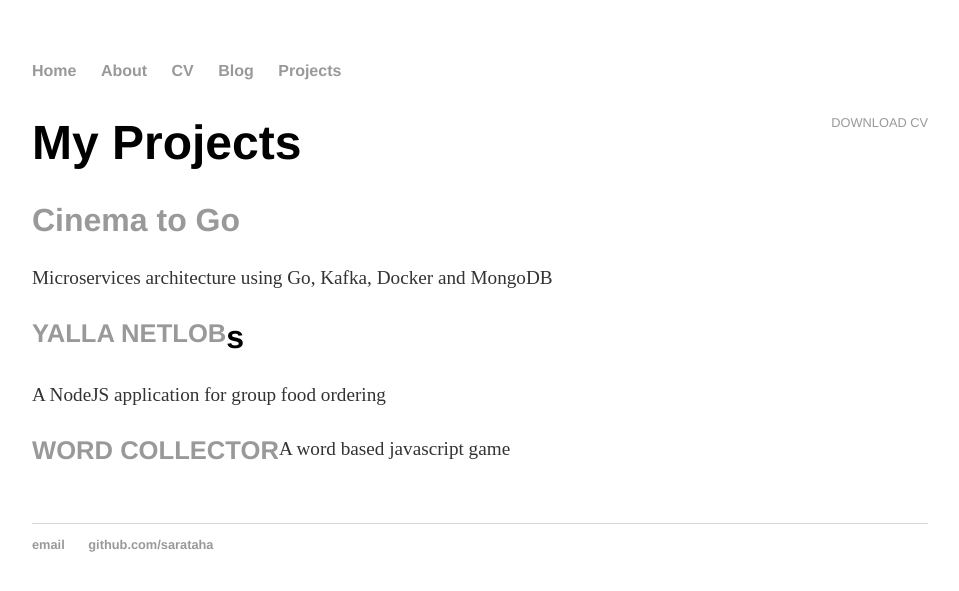
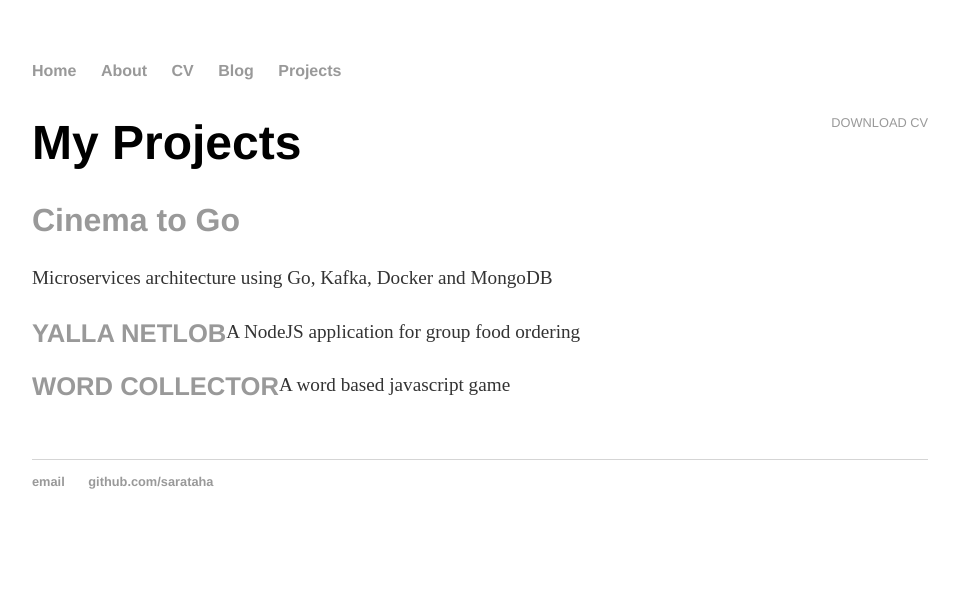
Before and after one commit to sarataha/sarataha.github.io, a Jekyll site: the page built from projects/index.html, in a window 1280 px wide. Shown: the top 591 px of the page, without its empty margins (160-1119 px from the left). Built offline with Jekyll 4.4.1, drawn with Linux system fonts in a browser that asks for light colours.

Commit message:
update projects

```diff
--- a/projects/index.html
+++ b/projects/index.html
@@ -13,7 +13,7 @@
 					<p>Microservices architecture using Go, Kafka, Docker and MongoDB</p>
 
 					<h2>
-						<a href="https://github.com/sarataha/cinema-to-go" class="project">Yalla Netlob</a>s
+						<a href="https://github.com/sarataha/cinema-to-go" class="project">Yalla Netlob</a>
 					</h2>
 					<p>A NodeJS application for group food ordering</p>
 
```
